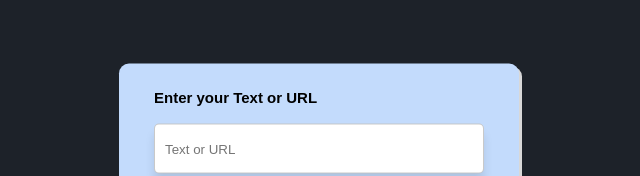
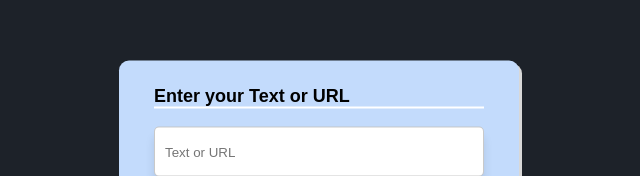
Before and after one commit to Savindi20/QR-code_Generater, a plain HTML site: page index.html in a window 1280 px wide. Shown: the part 214-390 px from the top of the page, without its empty margins (321-961 px from the left). Drawn offline with Linux system fonts and the light colour scheme.

Commit message:
content updated and completed

```diff
--- a/index.html
+++ b/index.html
@@ -8,7 +8,7 @@
 </head>
 <body>
     <div class="container">
-        <p>Enter your Text or URL</p>
+        <h2>Enter your Text or URL</h2>
         <input type="text" placeholder="Text or URL" id="qrText">
         <div id="imgBox">
             <img src="" id="qrImage">
--- a/style.css
+++ b/style.css
@@ -21,10 +21,11 @@ body{
     box-shadow:3px 3px rgb(216, 216, 216);
 }
 
-.container p{
+.container h2{
     font-weight: 550;
-    font-size: 15px;
+    font-size: 18px;
     margin-bottom: 8px;
+    border-bottom: 2px solid white;
 }
 
 .container input{
```
